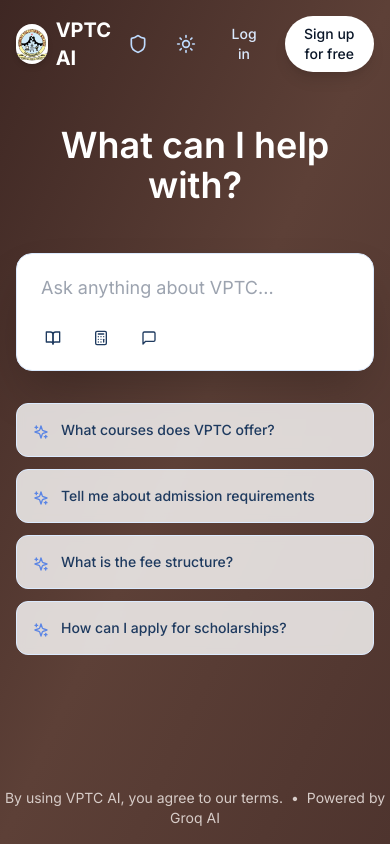
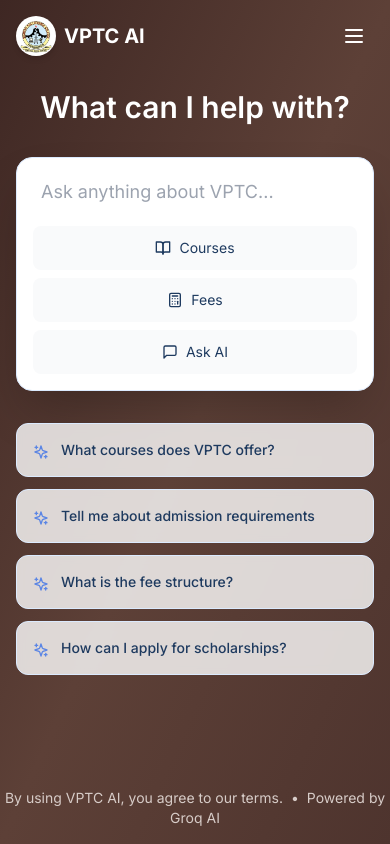
Before and after one commit to sri-vijay-git/vptc-ai-chatbot, a Next.js app in the folder frontend/: page / in a window 390 px wide. Built offline with nearby package versions, Linux system fonts and the light colour scheme.

Commit message:
feat: Implement comprehensive mobile optimizations (hamburger menu, responsive layout)

```diff
--- a/frontend/app/page.tsx
+++ b/frontend/app/page.tsx
@@ -1,14 +1,15 @@
 "use client";
 
 import { useRouter } from "next/navigation";
-import { useEffect } from "react";
-import { Bot, Sparkles, BookOpen, Calculator, MessageSquare, Shield, Sun, Moon } from "lucide-react";
+import { useEffect, useState } from "react";
+import { Bot, Sparkles, BookOpen, Calculator, MessageSquare, Shield, Sun, Moon, Menu, X } from "lucide-react";
 import Image from "next/image";
 import { useTheme } from "@/contexts/ThemeContext";
 
 export default function HomePage() {
     const router = useRouter();
     const { theme, toggleTheme } = useTheme();
+    const [isMobileMenuOpen, setIsMobileMenuOpen] = useState(false);
 
     // Check for auth errors in URL hash (Supabase redirect)
     useEffect(() => {
@@ -61,7 +62,18 @@
                         VPTC AI
                     </span>
                 </div>
-                <div className="flex gap-3 items-center">
+
+                {/* Mobile Menu Button */}
+                <button
+                    onClick={() => setIsMobileMenuOpen(!isMobileMenuOpen)}
+                    className={`md:hidden p-2 rounded-lg transition-colors ${theme === "dark" ? "text-white hover:bg-white/10" : "text-gray-900 hover:bg-black/5"
+                        }`}
+                >
+                    {isMobileMenuOpen ? <X className="w-6 h-6" /> : <Menu className="w-6 h-6" />}
+                </button>
+
+                {/* Desktop Navigation */}
+                <div className="hidden md:flex gap-3 items-center">
                     <button
                         onClick={() => router.push("/admin")}
                         className={`p-2 transition-colors ${theme === "dark"
@@ -101,12 +113,54 @@
                         Sign up for free
                     </button>
                 </div>
-            </header>
+            </header >
+
+            {/* Mobile Menu Dropdown */}
+            {
+                isMobileMenuOpen && (
+                    <div className={`md:hidden absolute top-16 left-0 w-full p-4 shadow-xl z-50 ${theme === "dark" ? "bg-[#1e3a5f] border-b border-white/10" : "bg-white border-b border-gray-100"
+                        }`}>
+                        <div className="flex flex-col gap-4">
+                            <div className="flex justify-between items-center pb-4 border-b border-gray-200 dark:border-gray-700">
+                                <span className={`text-sm font-medium ${theme === "dark" ? "text-gray-300" : "text-gray-600"}`}>Appearance</span>
+                                <button
+                                    onClick={toggleTheme}
+                                    className={`p-2 rounded-lg ${theme === "dark" ? "bg-black/20 text-white" : "bg-gray-100 text-gray-900"}`}
+                                >
+                                    {theme === "dark" ? (
+                                        <div className="flex items-center gap-2"><Sun className="w-4 h-4" /> Light</div>
+                                    ) : (
+                                        <div className="flex items-center gap-2"><Moon className="w-4 h-4" /> Dark</div>
+                                    )}
+                                </button>
+                            </div>
+                            <button
+                                onClick={() => router.push("/admin")}
+                                className={`flex items-center gap-3 p-2 rounded-lg ${theme === "dark" ? "text-blue-200 hover:bg-white/5" : "text-gray-700 hover:bg-gray-50"}`}
+                            >
+                                <Shield className="w-5 h-5" /> Admin Login
+                            </button>
+                            <button
+                                onClick={() => router.push("/login")}
+                                className={`flex items-center gap-3 p-2 rounded-lg ${theme === "dark" ? "text-blue-200 hover:bg-white/5" : "text-gray-700 hover:bg-gray-50"}`}
+                            >
+                                <Bot className="w-5 h-5" /> Log in
+                            </button>
+                            <button
+                                onClick={() => router.push("/signup")}
+                                className="w-full py-3 text-center bg-blue-600 text-white font-semibold rounded-lg hover:bg-blue-700"
+                            >
+                                Sign up for free
+                            </button>
+                        </div>
+                    </div>
+                )
+            }
 
             {/* Main Content - Centered */}
             <div className="flex-1 flex flex-col items-center justify-center px-4 pb-20">
                 {/* Main Heading */}
-                <h1 className="text-4xl md:text-5xl lg:text-6xl font-semibold text-[#0a1628] dark:text-white mb-12 text-center">
+                <h1 className="text-3xl md:text-5xl lg:text-6xl font-semibold text-[#0a1628] dark:text-white mb-8 md:mb-12 text-center px-2">
                     What can I help with?
                 </h1>
 
@@ -123,27 +177,27 @@
                         />
 
                         {/* Action Buttons */}
-                        <div className="flex items-center gap-2 px-4 pb-4">
+                        <div className="flex flex-col sm:flex-row items-stretch sm:items-center gap-2 px-4 pb-4">
                             <button
                                 onClick={() => handleGetStarted("What courses does VPTC offer?")}
-                                className="flex items-center gap-2 px-3 py-2 text-sm text-[#1e3a5f] hover:bg-blue-50 rounded-lg transition-all"
+                                className="flex items-center justify-center sm:justify-start gap-2 px-3 py-3 sm:py-2 text-sm text-[#1e3a5f] bg-gray-50 sm:bg-transparent hover:bg-blue-50 rounded-lg transition-all"
                             >
                                 <BookOpen className="w-4 h-4" />
-                                <span className="hidden sm:inline">Courses</span>
+                                <span>Courses</span>
                             </button>
                             <button
                                 onClick={() => handleGetStarted("What is the fee structure?")}
-                                className="flex items-center gap-2 px-3 py-2 text-sm text-[#1e3a5f] hover:bg-blue-50 rounded-lg transition-all"
+                                className="flex items-center justify-center sm:justify-start gap-2 px-3 py-3 sm:py-2 text-sm text-[#1e3a5f] bg-gray-50 sm:bg-transparent hover:bg-blue-50 rounded-lg transition-all"
                             >
                                 <Calculator className="w-4 h-4" />
-                                <span className="hidden sm:inline">Fees</span>
+                                <span>Fees</span>
                             </button>
                             <button
                                 onClick={() => handleGetStarted()}
-                                className="flex items-center gap-2 px-3 py-2 text-sm text-[#1e3a5f] hover:bg-blue-50 rounded-lg transition-all"
+                                className="flex items-center justify-center sm:justify-start gap-2 px-3 py-3 sm:py-2 text-sm text-[#1e3a5f] bg-gray-50 sm:bg-transparent hover:bg-blue-50 rounded-lg transition-all"
                             >
                                 <MessageSquare className="w-4 h-4" />
-                                <span className="hidden sm:inline">Ask AI</span>
+                                <span>Ask AI</span>
                             </button>
                         </div>
                     </div>
@@ -176,6 +230,6 @@
                 <span className="mx-2">•</span>
                 Powered by Groq AI
             </footer>
-        </div>
+        </div >
     );
 }
```
